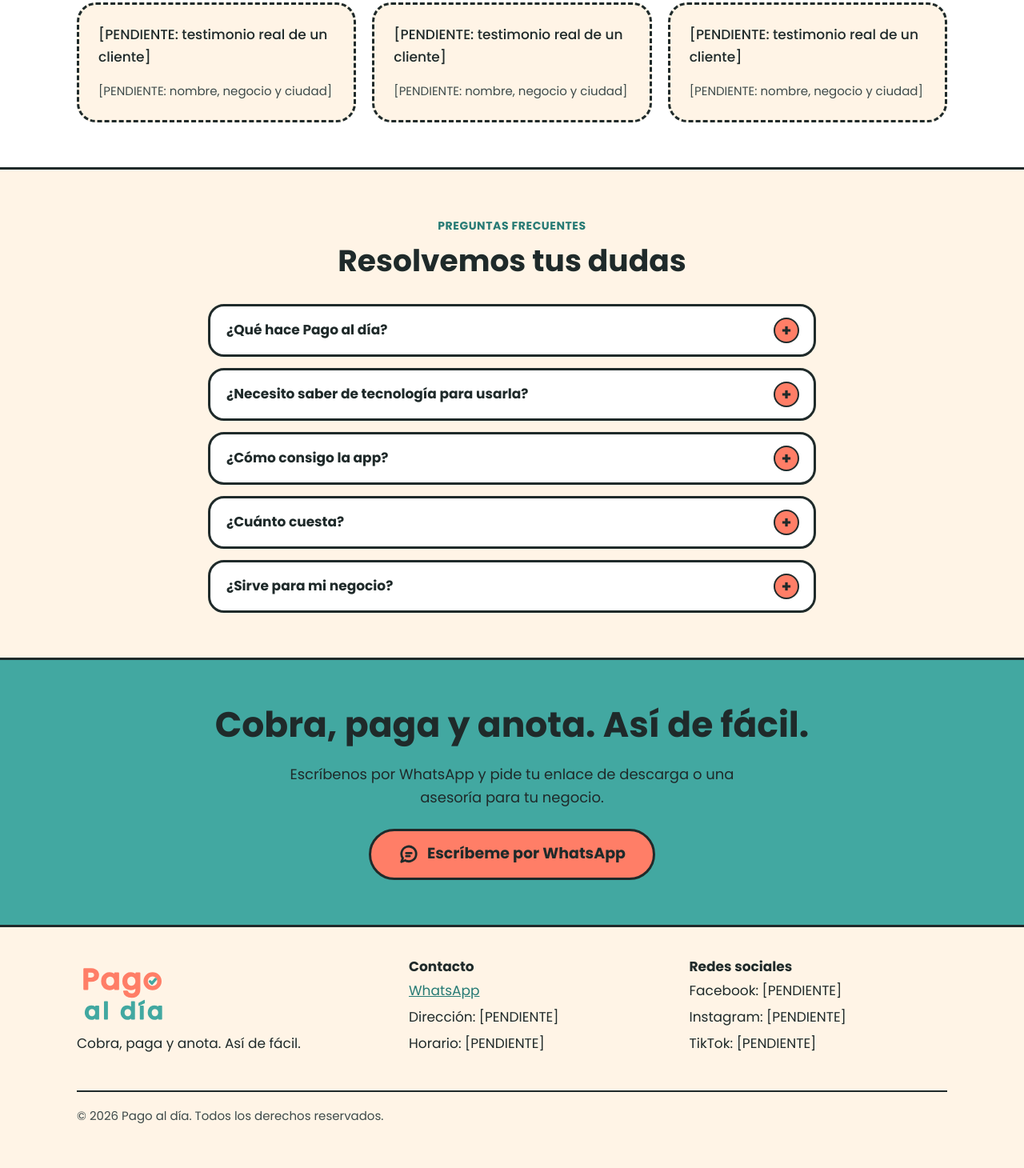
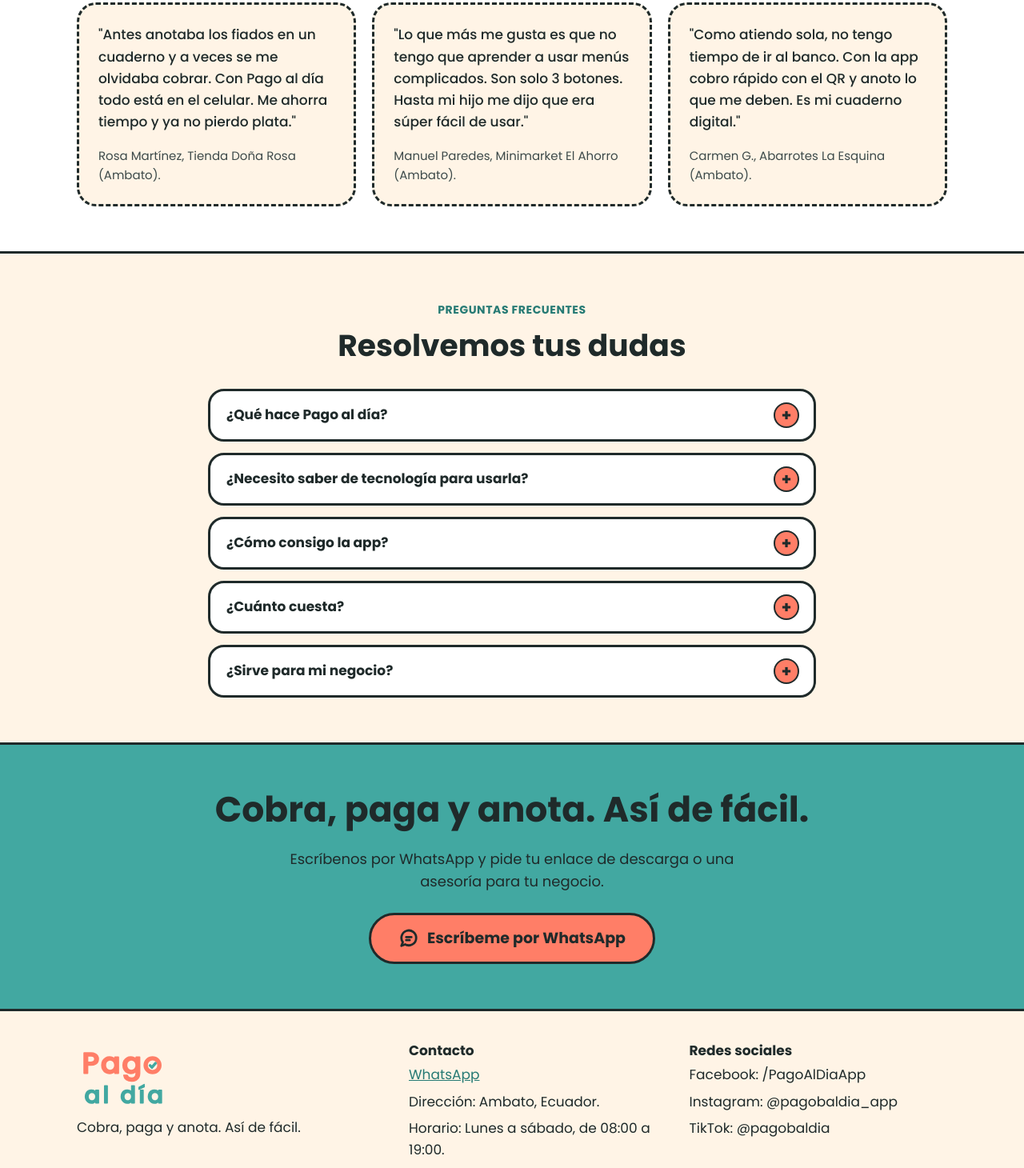
Before and after one commit to AleCarolinaVelasco/pago-al-dia-landing, a plain HTML site: page index.html in a window 1280 px wide. Shown: the part 2956-4416 px from the top of the page at 80% size. Drawn offline with Linux system fonts and the light colour scheme.

Commit message:
Add files via upload

```diff
--- a/index.html
+++ b/index.html
@@ -308,9 +308,9 @@
       <span class="eyebrow">Testimonios</span>
       <h2 id="t-testi">Lo que dicen quienes la usan</h2>
       <ul class="quotes" style="text-align:left">
-        <li><blockquote class="quote"><p>[PENDIENTE: testimonio real de un cliente]</p><footer>[PENDIENTE: nombre, negocio y ciudad]</footer></blockquote></li>
-        <li><blockquote class="quote"><p>[PENDIENTE: testimonio real de un cliente]</p><footer>[PENDIENTE: nombre, negocio y ciudad]</footer></blockquote></li>
-        <li><blockquote class="quote"><p>[PENDIENTE: testimonio real de un cliente]</p><footer>[PENDIENTE: nombre, negocio y ciudad]</footer></blockquote></li>
+        <li><blockquote class="quote"><p>"Antes anotaba los fiados en un cuaderno y a veces se me olvidaba cobrar. Con Pago al día todo está en el celular. Me ahorra tiempo y ya no pierdo plata."</p><footer>Rosa Martínez, Tienda Doña Rosa (Ambato).</footer></blockquote></li>
+        <li><blockquote class="quote"><p>"Lo que más me gusta es que no tengo que aprender a usar menús complicados. Son solo 3 botones. Hasta mi hijo me dijo que era súper fácil de usar."</p><footer>Manuel Paredes, Minimarket El Ahorro (Ambato).</footer></blockquote></li>
+        <li><blockquote class="quote"><p>"Como atiendo sola, no tengo tiempo de ir al banco. Con la app cobro rápido con el QR y anoto lo que me deben. Es mi cuaderno digital."</p><footer>Carmen G., Abarrotes La Esquina (Ambato).</footer></blockquote></li>
       </ul>
     </div>
   </section>
@@ -384,16 +384,16 @@
         <h2>Contacto</h2>
         <ul>
           <li><a href="https://wa.me/593989110015?text=Hola%2C%20quiero%20saber%20m%C3%A1s%20sobre%20la%20app%20Pago%20al%20d%C3%ADa%20para%20mi%20negocio" target="_blank" rel="noopener">WhatsApp</a></li>
-          <li>Dirección: [PENDIENTE]</li>
-          <li>Horario: [PENDIENTE]</li>
+          <li>Dirección: Ambato, Ecuador.</li>
+          <li>Horario: Lunes a sábado, de 08:00 a 19:00.</li>
         </ul>
       </div>
       <div>
         <h2>Redes sociales</h2>
         <ul>
-          <li>Facebook: [PENDIENTE]</li>
-          <li>Instagram: [PENDIENTE]</li>
-          <li>TikTok: [PENDIENTE]</li>
+          <li>Facebook: /PagoAlDiaApp</li>
+          <li>Instagram: @pagobaldia_app</li>
+          <li>TikTok: @pagobaldia</li>
         </ul>
       </div>
     </div>
```
